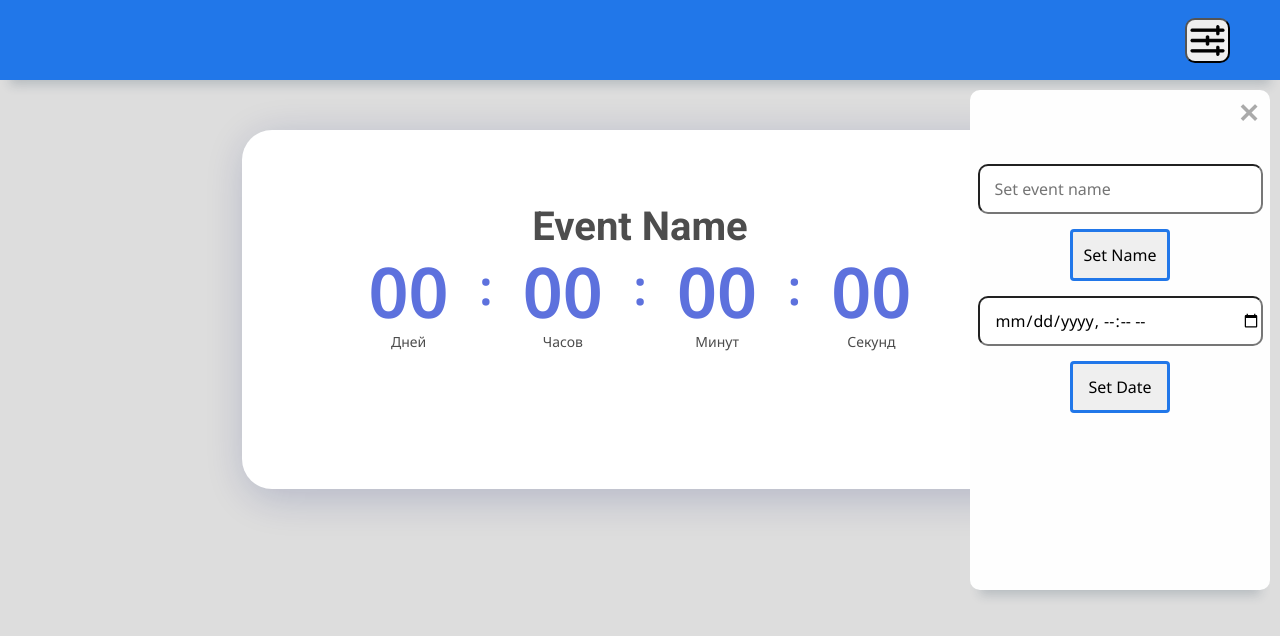
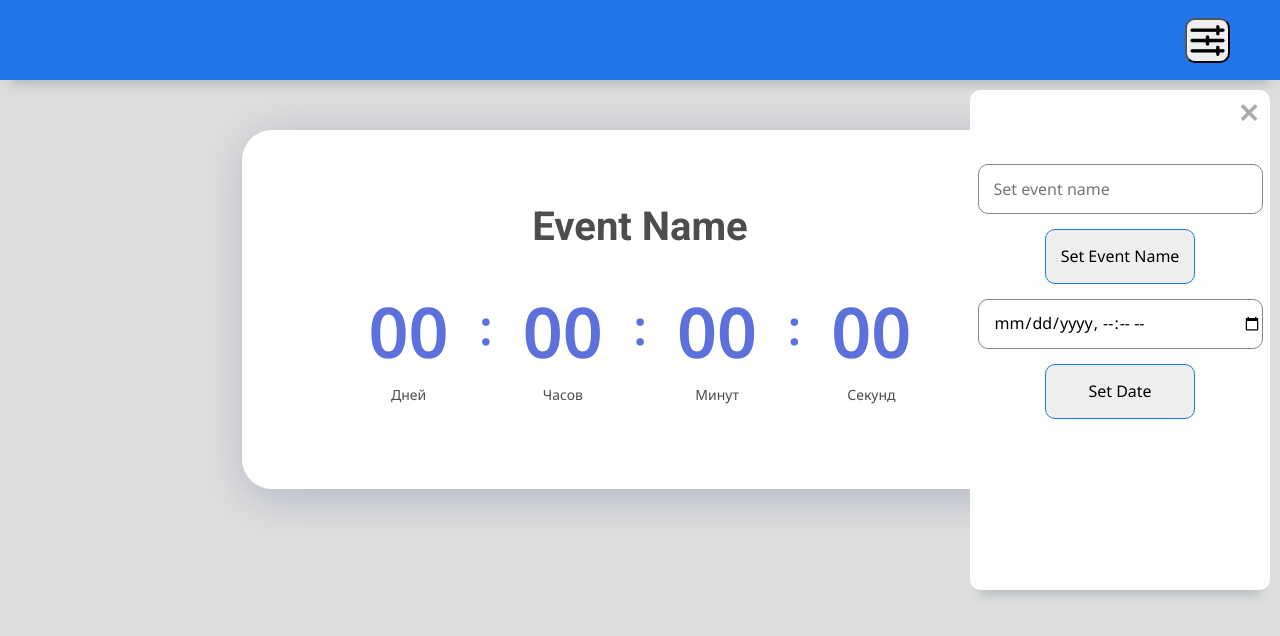
Before and after one commit to Quarro42/timer, a plain HTML site: page index.html in a window 1280 px wide. Both pictures are taken after a click on the button 1207 px from the left and 40 px from the top of the page. Drawn offline with Linux system fonts and the light colour scheme.

Commit message:
add end of event notification

```diff
--- a/css/global.css
+++ b/css/global.css
@@ -31,8 +31,8 @@ ul {
 }
 
 .btn {
-  border: 3px solid #2177e9;;
-  padding: 14px 0;
+  border: 1px solid #2177e9;;
+  padding: 8px 0;
   border-radius: 4px;
   width: 100%;
   color: #000000;
--- a/css/modal.css
+++ b/css/modal.css
@@ -32,6 +32,7 @@ input {
   height: 50px;
   width: 95%;
   padding-left: 15px;
+  border: 1px solid #888585;
 }
 
 .close {
@@ -52,6 +53,8 @@ input {
 }
 
 .btn {
-  width: 100px;
+  border-radius: 10px;
+  width: 150px;
   margin: 15px 0;
+  height: 55px;
 }
--- a/css/style.css
+++ b/css/style.css
@@ -103,6 +103,8 @@ body {
 .time-count__content {
   display: flex;
   justify-content: center;
+  margin-top: 40px;
+  font-size: 30px;
 }
 
 .time-count__item {
--- a/index.html
+++ b/index.html
@@ -19,9 +19,8 @@
   <div id="myModal" class="modal">
     <div class="modal-content">
       <span class="close">&times;</span>
-
       <input type="text" name="event" id="evt" placeholder="Set event name">
-      <button class="btn evt-btn">Set Name</button>
+      <button class="btn evt-btn">Set Event Name</button>
       <input type="datetime-local" name="date" id="date" placeholder="Set date" min="2010-01-01">
       <button class="btn date-btn" >Set Date</button>
     </div>
--- a/js/time-count.js
+++ b/js/time-count.js
@@ -1,3 +1,4 @@
+const content = document.querySelector('.time-count__content');
 const daysVal = document.querySelector('.time-count__days .time-count__val');
 const hoursVal = document.querySelector('.time-count__hours .time-count__val');
 const minutesVal = document.querySelector('.time-count__minutes .time-count__val');
@@ -9,7 +10,7 @@ const minutesText = document.querySelector('.time-count__minutes .time-count__te
 const secondsText = document.querySelector('.time-count__seconds .time-count__text');
 
 const evtNameInput = document.getElementById("evt");
-const evtNameBtn = document.querySelector(".evt-btn")
+const evtNameBtn = document.querySelector(".evt-btn");
 const date = document.getElementById("date");
 const dateBtn = document.querySelector(".date-btn");
 const title = document.querySelector(".time-count__title");
@@ -29,6 +30,9 @@ const timeCount = () => {
   let minutes = Math.floor(leftUntil / 1000 / 60) % 60;
   let seconds = Math.floor(leftUntil / 1000) % 60;
 
+  if (leftUntil < 0) {
+    content.innerText = 'Event ended'
+  } else {
     daysVal.textContent = days > 9 ? days : '0' + days;
     hoursVal.textContent = hours > 9 ? hours : '0' + hours;
     minutesVal.textContent = minutes > 9 ? minutes : '0' + minutes;
@@ -38,6 +42,7 @@ const timeCount = () => {
     hoursText.textContent = declOfNum(hours, ['час', 'часа', 'часов']);
     minutesText.textContent = declOfNum(minutes, ['минута', 'минуты', 'минут']);
     secondsText.textContent = declOfNum(seconds, ['секунда', 'секунды', 'секунд']);
+  }
 }
 
 evtNameBtn.addEventListener('click', ()=> {
```
Lines whose indentation alone changed are shown as unchanged.
